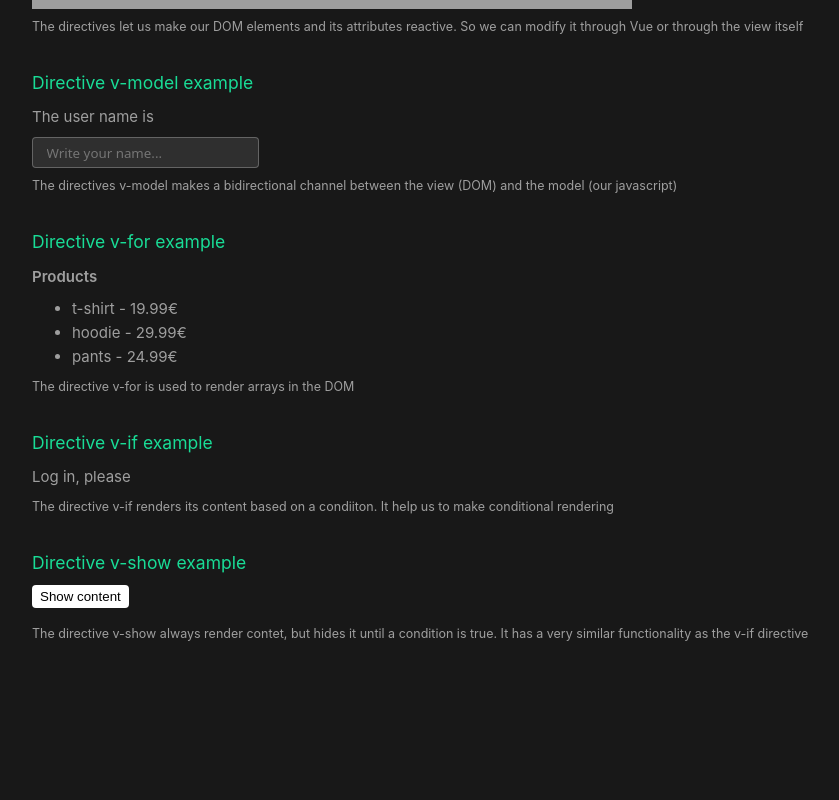
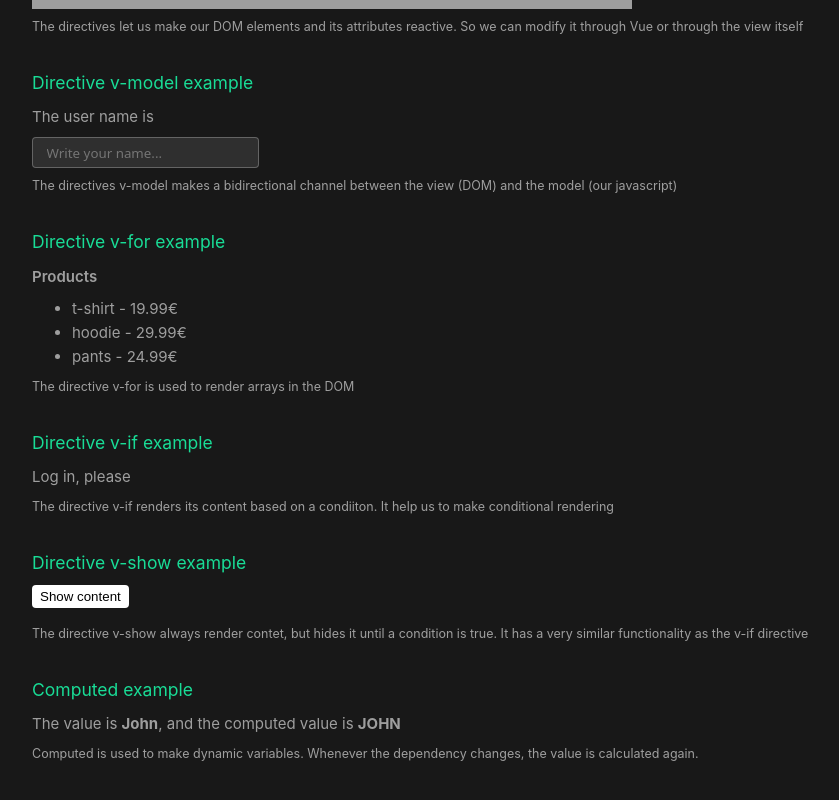
Before and after one commit to picuu/m14, a Vue app: page / in a window 1280 px wide. Shown: the part 955-1755 px from the top of the page, without its empty margins (0-839 px from the left). Before the commit the page ends 1663 px from the top, so only its background shows below. Built offline with nearby package versions, Linux system fonts and the light colour scheme; grey boxes are pictures that could not be loaded.

Commit message:
add ExampleComputed

```diff
--- a/src/App.vue
+++ b/src/App.vue
@@ -1,24 +1,26 @@
 <script setup>
-  import Counter from '@/components/ExampleRef.vue'
+  import ExampleRef from '@/components/ExampleRef.vue'
   import ExampleReactive from '@/components/ExampleReactive.vue'
   import ExampleDirective from '@/components/ExampleDirective.vue'
   import ExampleVModel from './components/ExampleVModel.vue'
   import ExampleVFor from './components/ExampleVFor.vue'
   import ExampleVIf from './components/ExampleVIf.vue'
   import ExampleVShow from './components/ExampleVShow.vue'
+  import ExampleComputed from './components/ExampleComputed.vue'
 </script>
 
 <template>
   <main>
     <h1>Basic concepts Vue 3</h1>
 
-    <Counter />
+    <ExampleRef />
     <ExampleReactive />
     <ExampleDirective />
     <ExampleVModel />
     <ExampleVFor />
     <ExampleVIf />
     <ExampleVShow />
+    <ExampleComputed />
   </main>
 </template>
 
@@ -39,15 +41,6 @@
     font-family:
       Inter,
       system-ui,
-      -apple-system,
-      BlinkMacSystemFont,
-      'Segoe UI',
-      Roboto,
-      Oxygen,
-      Ubuntu,
-      Cantarell,
-      'Fira Sans',
-      'Droid Sans',
       'Helvetica Neue',
       sans-serif;
     font-size: 15px;
--- /dev/null
+++ b/src/components/ExampleComputed.vue
@@ -0,0 +1,24 @@
+<script setup>
+  import { ref, computed } from 'vue'
+
+  const name = ref('John')
+  const upperName = computed(() => name.value.toUpperCase())
+</script>
+
+<template>
+  <div>
+    <h3>Computed example</h3>
+
+    <div>
+      <p>The value is <span>{{ name }}</span>, and the computed value is <span>{{ upperName }}</span></p>
+    </div>
+
+    <small>Computed is used to make dynamic variables. Whenever the dependency changes, the value is calculated again.</small>
+  </div>
+</template>
+
+<style scoped>
+  span {
+    font-weight: 700;
+  }
+</style>
```
